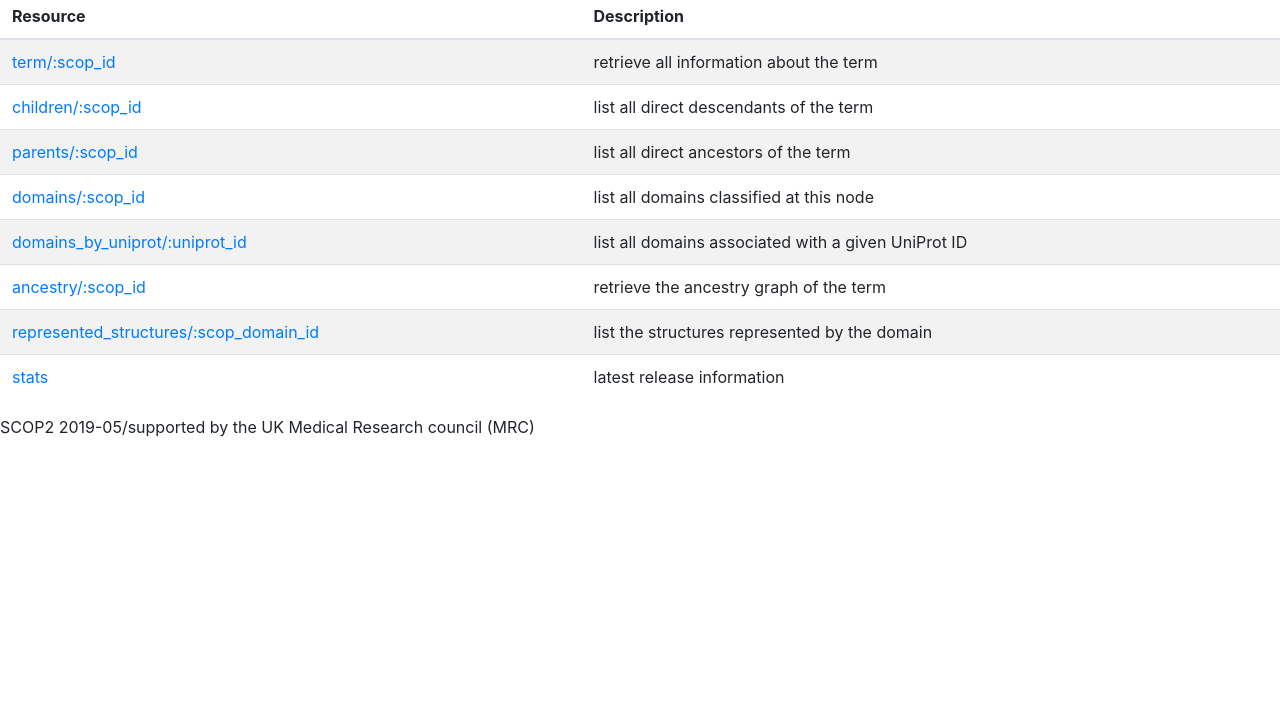
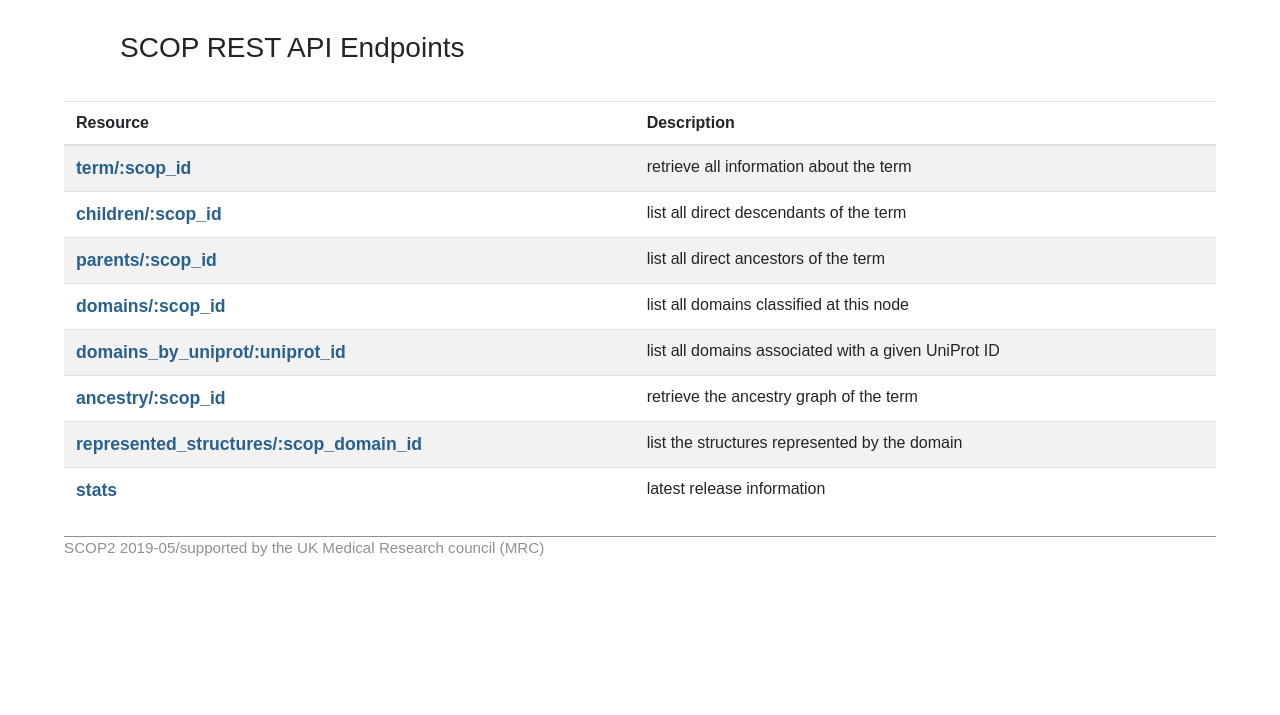
Before and after one commit to kulesha/scop-rest, a website: page public/index.html in a window 1280 px wide. Shown: the part 105-820 px from the top of the page. Drawn offline with nearby package versions, Linux system fonts and the light colour scheme; the site is published under a folder, as on GitHub Pages, so addresses that start at the root find nothing.

Commit message:
make it work with relative paths

```diff
--- a/public/index.html
+++ b/public/index.html
@@ -1,12 +1,12 @@
 <html>
 <head>
     <meta charset="utf-8">
-    <link rel="shortcut icon" href="/static/favicon.ico">
+    <link rel="shortcut icon" href="static/favicon.ico">
     <meta name="viewport" content="width=device-width,initial-scale=1">
     <meta name="theme-color" content="#000000">
 
     <link rel="stylesheet" href="https://maxcdn.bootstrapcdn.com/bootstrap/4.3.1/css/bootstrap.min.css" integrity="sha384-ggOyR0iXCbMQv3Xipma34MD+dH/1fQ784/j6cY/iJTQUOhcWr7x9JvoRxT2MZw1T" crossorigin="anonymous">
-    <link href="/static/scop-rest.css" rel="stylesheet">
+    <link href="static/scop-rest.css" rel="stylesheet">
     <title>SCOP REST API</title>
 </head>
 <body>
@@ -16,7 +16,7 @@
             <nav id="navbar" class="navbar navbar-expand-lg navbar-light bg-light">
                 <span class="navbar-brand">
                     <a href="/">
-                        <img src="/static/scop_logo.png" alt="SCOP logo" class="d-inline-block align-top logo">
+                        <img src="static/scop_logo.png" alt="SCOP logo" class="d-inline-block align-top logo">
                     </a>
                 </span>
                 <span class="title"> REST API </span>
@@ -33,35 +33,35 @@
   </thead>
   <tbody>
     <tr>
-      <td><a href="/term/1000001">term/:scop_id</a></td>
+      <td><a href="term/1000001">term/:scop_id</a></td>
       <td>retrieve all information about the term</td>
     </tr>
     <tr>
-      <td><a href="/children/1000001">children/:scop_id</a></td>
+      <td><a href="children/1000001">children/:scop_id</a></td>
       <td>list all direct descendants of the term</td>
     </tr>
     <tr>
-      <td><a href="/parents/3000001">parents/:scop_id</a></td>
+      <td><a href="parents/3000001">parents/:scop_id</a></td>
       <td>list all direct ancestors of the term</td>
     </tr>
     <tr>
-      <td><a href="/domains/3000001">domains/:scop_id</a></td>
+      <td><a href="domains/3000001">domains/:scop_id</a></td>
       <td>list all domains classified at this node</td>
     </tr>
     <tr>
-      <td><a href="/domains_by_uniprot/P10037">domains_by_uniprot/:uniprot_id</a></td>
+      <td><a href="domains_by_uniprot/P10037">domains_by_uniprot/:uniprot_id</a></td>
       <td>list all domains associated with a given UniProt ID</td>
     </tr>
     <tr>
-      <td><a href="/lineage/4000345">ancestry/:scop_id</a></td>
+      <td><a href="lineage/4000345">ancestry/:scop_id</a></td>
       <td>retrieve the ancestry graph of the term</td>
     </tr>
     <tr>
-      <td><a href="/represented_structures/8038869">represented_structures/:scop_domain_id</a></td>
+      <td><a href="represented_structures/8038869">represented_structures/:scop_domain_id</a></td>
       <td>list the structures represented by the domain</td>
     </tr>
     <tr>
-      <td><a href="/stats">stats</a></td>
+      <td><a href="stats">stats</a></td>
       <td>latest release information</td>
     </tr>
      </tbody>
```
Also changed, not shown: server.js (+28 -19 lines).
